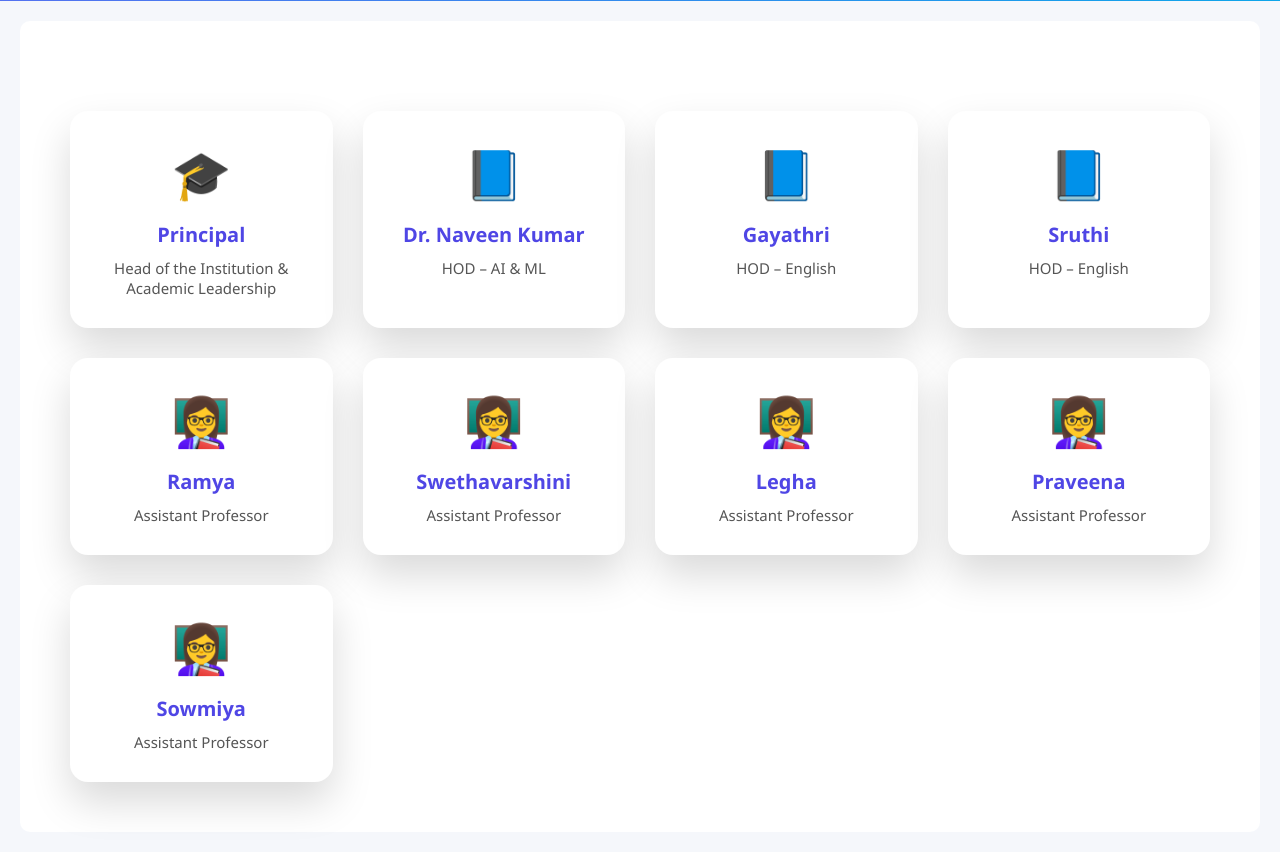
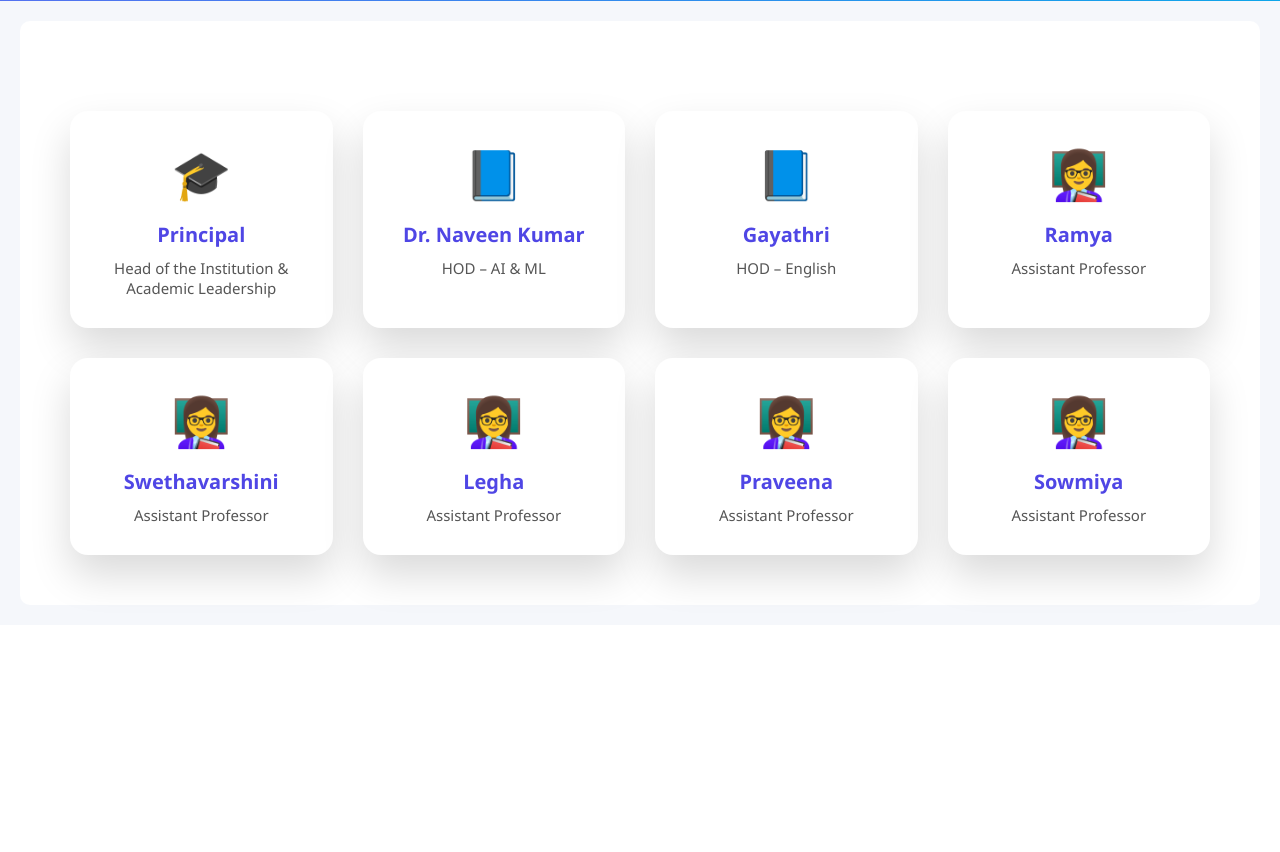
Before and after one commit to dhivyadharshini165-cyber/adithya-chatbot, a Flask app: page /faculty in a window 1280 px wide. Shown: the part 283-1135 px from the top of the page. After the commit the page ends 866 px from the top, so only its background shows below. Run offline with Flask 3, Linux system fonts and the light colour scheme.

Commit message:
Update faculty.html

```diff
--- a/templates/faculty.html
+++ b/templates/faculty.html
@@ -90,15 +90,6 @@ HOD – English
 </div>
 </a>
 
-<!-- HOD Sruthi -->
-<a href="/faculty/hod_sruthi" class="faculty-card">
-<div class="faculty-icon">📘</div>
-<div class="faculty-title">Sruthi</div>
-<div class="faculty-desc">
-HOD – English
-</div>
-</a>
-
 <!-- Staff Ramya -->
 <a href="/faculty/staff_ramya" class="faculty-card">
 <div class="faculty-icon">👩‍🏫</div>
```
